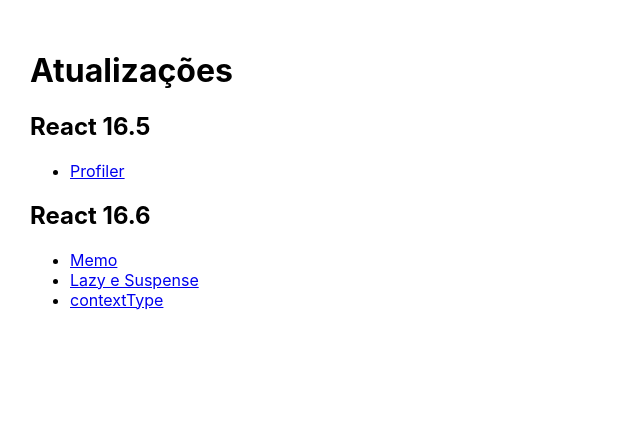
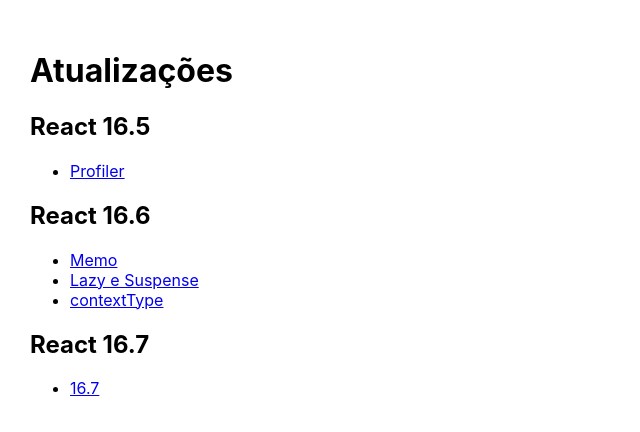
Before and after one commit to JCRamires/dev-talks, a React (Create React App) app in the folder react_16-9/react_16-9/: page / in a window 1280 px wide. Shown: the top 432 px of the page, without its empty margins (0-640 px from the left). Built offline with nearby package versions, Linux system fonts and the light colour scheme.

Commit message:
React 16.7

```diff
--- a/react_16-9/react_16-9/src/App.js
+++ b/react_16-9/react_16-9/src/App.js
@@ -11,7 +11,8 @@
   PROFILER: 'profiler',
   MEMO: 'memo',
   LAZY: 'lazy',
-  CONTEXT_TYPE: 'context_type'
+  CONTEXT_TYPE: 'context_type',
+  NADA: 'nada'
 }
 
 const renderizarPagina = (paginaSelecionada, selecionarPagina) => {
@@ -38,6 +39,13 @@
         </Suspense>
       )
     }
+    case PAGINAS.NADA: {
+      return (
+        <div style={{ fontSize: '72px', fontWeight: 800 }}>
+          Nada de interessante
+        </div>
+      )
+    }
     default: {
       return (
         <>
@@ -51,6 +59,10 @@
             <li><a href="#" onClick={() => selecionarPagina(PAGINAS.MEMO)}>Memo</a></li>
             <li><a href="#" onClick={() => selecionarPagina(PAGINAS.LAZY)}>Lazy e Suspense</a></li>
             <li><a href="#" onClick={() => selecionarPagina(PAGINAS.CONTEXT_TYPE)}>contextType</a></li>
+          </ul>
+          <h2>React 16.7</h2>
+          <ul>
+            <li><a href="#" onClick={() => selecionarPagina(PAGINAS.NADA)}>16.7</a></li>
           </ul>
         </>
       )
```
